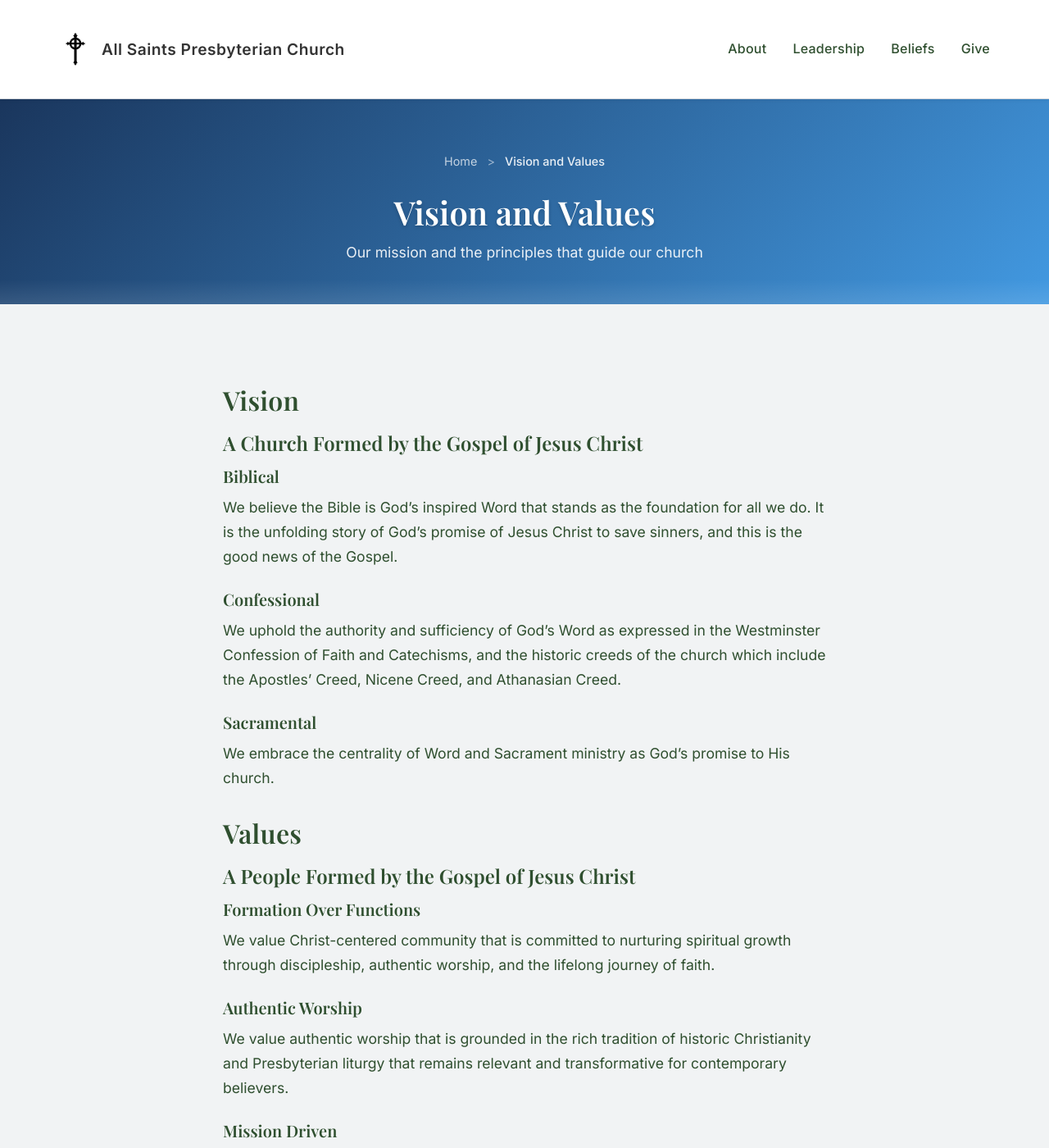
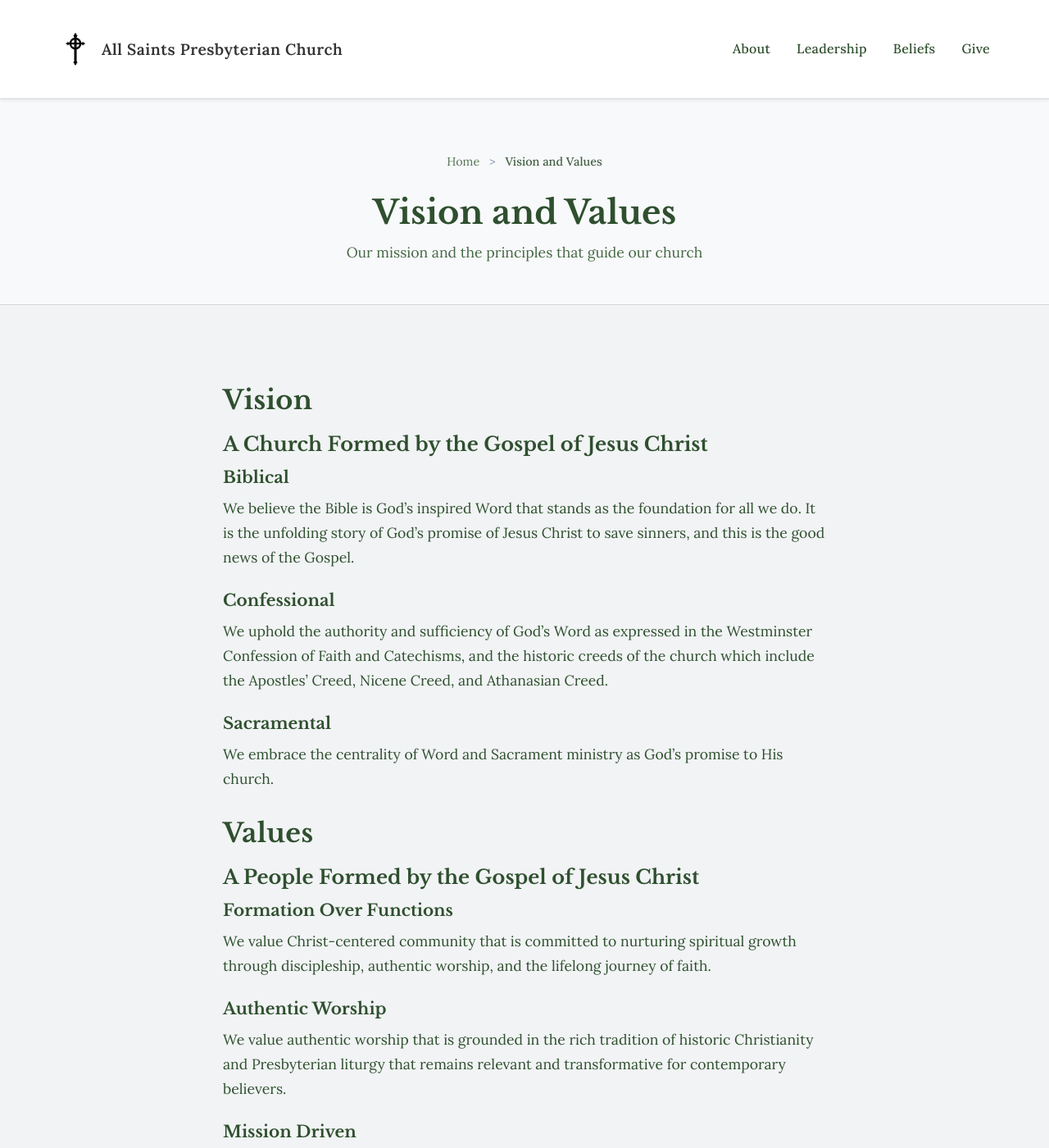
Before and after one commit to aspchurch/website, a Jekyll site: the page built from vision-and-values.md, in a window 1280 px wide and 1400 px high. Shown: the whole window at 82% size. Built offline with Jekyll 4.4.1, drawn with Linux system fonts in a browser that asks for light colours.

Commit message:
More styling updates; fonts, colors, etc.

```diff
--- a/_config.yml
+++ b/_config.yml
@@ -1,13 +1,13 @@
 # Site settings
-title: "All Saints Presbyterian Church - Carlsbad, North Country"
-description: "Presbyterian church plant in Carlsbad, North County San Diego. Reformed worship, biblical teaching, and community fellowship in the heart of North County."
+title: "All Saints Presbyterian Church"
+description: "A new church plant serving North County San Diego"
 url: "https://aspchurch.github.io"
 baseurl: "/website"
 
 # Church information
 church:
   name: "All Saints Presbyterian Church"
-  tagline: "Presbyterian church plant serving Carlsbad & North County"
+  tagline: "A new church plant serving North County San Diego"
   location: "Carlsbad, North County San Diego"
 
 # Build settings
--- a/_layouts/default.html
+++ b/_layouts/default.html
@@ -87,13 +87,13 @@
     <link rel="preload" href="{{ '/assets/css/style.css' | relative_url }}" as="style">
 
     <!-- Optimized Google Fonts Loading -->
-    <link href="https://fonts.googleapis.com/css2?family=Inter:wght@400;500;600;700&family=Playfair+Display:wght@400;600;700&display=swap" rel="stylesheet">
+    <link href="https://fonts.googleapis.com/css2?family=Inter:wght@400;500;600;700&family=Playfair+Display:wght@400;600;700&family=Libre+Baskerville:ital,wght@0,400;0,700;1,400&family=Lora:ital,wght@0,400;0,500;0,600;1,400&display=swap" rel="stylesheet">
 
     <!-- Critical CSS (inline for performance) -->
     <style>
         :root{--navy:#1a365d;--blue:#4299e1;--gold:#f6ad55;--light-blue:#90cdf4;--gray-50:#f7fafc;--gray-100:#edf2f7;--gray-800:#2d3748}
         *,*::before,*::after{box-sizing:border-box}
-        body{font-family:'Inter',-apple-system,BlinkMacSystemFont,'Segoe UI',system-ui,sans-serif;margin:0;padding:0;background:var(--gray-100);line-height:1.6;color:var(--gray-800)}
+        body{font-family:'Lora',Georgia,serif;margin:0;padding:0;background:var(--gray-100);line-height:1.6;color:var(--gray-800)}
         .site-header{background:#fff;box-shadow:0 2px 4px rgba(0,0,0,0.05);position:sticky;top:0;z-index:1000}
         .navbar{padding:1rem 0}.nav-container{max-width:1200px;margin:0 auto;padding:0 2rem;display:flex;justify-content:space-between;align-items:center}
         .nav-logo{display:flex;align-items:center;text-decoration:none;color:var(--navy);font-weight:600;font-size:1.125rem}
--- a/assets/css/style.css
+++ b/assets/css/style.css
@@ -44,7 +44,7 @@ a:hover {
 }
 
 body {
-    font-family: 'Inter', -apple-system, BlinkMacSystemFont, 'Segoe UI', system-ui, sans-serif;
+    font-family: 'Lora', Georgia, serif;
     font-size: 16px;
     font-weight: 400;
     line-height: 1.7;
@@ -54,8 +54,8 @@ body {
 
 /* Typography Scale */
 h1, h2, h3, h4, h5, h6 {
-    font-family: 'Playfair Display', Georgia, serif;
-    font-weight: 600;
+    font-family: 'Libre Baskerville', Georgia, serif;
+    font-weight: 700;
     line-height: 1.3;
     color: var(--color-primary);
     margin-bottom: 0.5em;
@@ -181,6 +181,13 @@ small {
     color: var(--color-primary);
 }
 
+
+
+.hero-section > * {
+    position: relative;
+    z-index: 2;
+}
+
 .hero-section::after {
     display: none;
 }
@@ -293,7 +300,7 @@ small {
     font-size: 1.1rem;
     margin-bottom: 0.5rem;
     font-weight: 600;
-    font-family: 'Inter', sans-serif;
+    font-family: 'Libre Baskerville', serif;
 }
 
 .hero-card p {
@@ -392,21 +399,16 @@ small {
 
 /* Page Hero */
 .page-hero {
-    background: linear-gradient(135deg, #1a365d 0%, #4299e1 100%);
-    color: white;
+    background: #f8f9fa;
+    color: var(--color-primary);
     padding: 4rem 2rem 3rem 2rem;
     text-align: center;
     position: relative;
+    border-bottom: 1px solid var(--color-border);
 }
 
 .page-hero::after {
-    content: '';
-    position: absolute;
-    bottom: 0;
-    left: 0;
-    right: 0;
-    height: 30px;
-    background: linear-gradient(180deg, transparent 0%, rgba(255, 255, 255, 0.1) 100%);
+    display: none;
 }
 
 .page-hero-content {
@@ -421,37 +423,37 @@ small {
 }
 
 .breadcrumb-link {
-    color: rgba(255, 255, 255, 0.8);
+    color: var(--color-text-light);
     text-decoration: none;
     transition: color 0.3s ease;
 }
 
 .breadcrumb-link:hover {
-    color: white;
+    color: var(--color-primary);
 }
 
 .breadcrumb-separator {
     margin: 0 0.5rem;
-    color: rgba(255, 255, 255, 0.6);
+    color: var(--color-text-muted);
 }
 
 .breadcrumb-current {
-    color: white;
+    color: var(--color-primary);
     font-weight: 500;
 }
 
 .page-hero-title {
-    font-family: 'Playfair Display', serif;
+    font-family: 'Libre Baskerville', serif;
     font-size: 2.5rem;
-    font-weight: 600;
+    font-weight: 700;
     margin-bottom: 0.5rem;
-    color: white;
-    text-shadow: 0 2px 4px rgba(0, 0, 0, 0.2);
+    color: var(--color-primary);
+    text-shadow: none;
 }
 
 .page-hero-subtitle {
     font-size: 1.1rem;
-    color: rgba(255, 255, 255, 0.9);
+    color: var(--color-text-light);
     margin: 0;
     font-weight: 400;
 }
@@ -482,8 +484,8 @@ small {
 
 /* Footer */
 .site-footer {
-    background: linear-gradient(135deg, var(--color-primary) 0%, #2d5aa0 100%);
-    color: var(--color-background);
+    background: #e9ecef;
+    color: var(--color-primary);
     padding: 4rem 2rem 2rem 2rem;
     margin-top: 4rem;
     position: relative;
@@ -517,10 +519,10 @@ small {
 }
 
 .footer-title {
-    font-family: 'Playfair Display', serif;
+    font-family: 'Libre Baskerville', serif;
     font-size: 1.2rem;
-    font-weight: 600;
-    color: white;
+    font-weight: 700;
+    color: var(--color-primary);
     margin-bottom: 1rem;
     letter-spacing: 0.5px;
 }
@@ -528,31 +530,31 @@ small {
 .footer-info {
     font-size: 0.95rem;
     line-height: 1.6;
-    color: rgba(255, 255, 255, 0.9);
+    color: var(--color-text);
     margin: 0;
 }
 
 .footer-link {
-    color: rgba(255, 255, 255, 0.9);
+    color: var(--color-primary);
     text-decoration: none;
     transition: color 0.3s ease;
     border-bottom: 1px solid transparent;
 }
 
 .footer-link:hover {
-    color: white;
-    border-bottom-color: rgba(255, 255, 255, 0.5);
+    color: var(--color-primary-light);
+    border-bottom-color: rgba(47, 79, 47, 0.3);
 }
 
 .footer-bottom {
     text-align: center;
     padding-top: 2rem;
-    border-top: 1px solid rgba(255, 255, 255, 0.2);
+    border-top: 1px solid rgba(47, 79, 47, 0.2);
 }
 
 .footer-bottom p {
     font-size: 0.9rem;
-    color: rgba(255, 255, 255, 0.7);
+    color: var(--color-text-light);
     margin: 0;
 }
 
```
Also changed, not shown: other parts of _layouts/default.html (+1 -1 lines).
